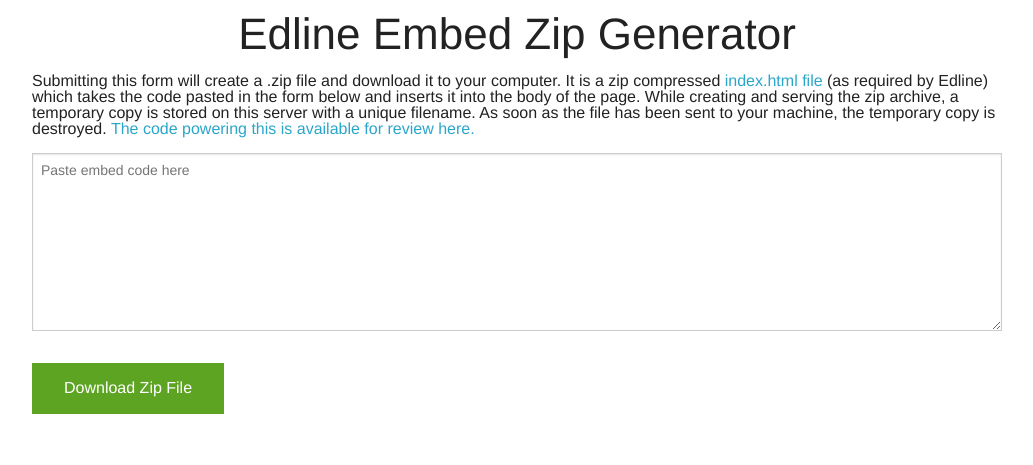
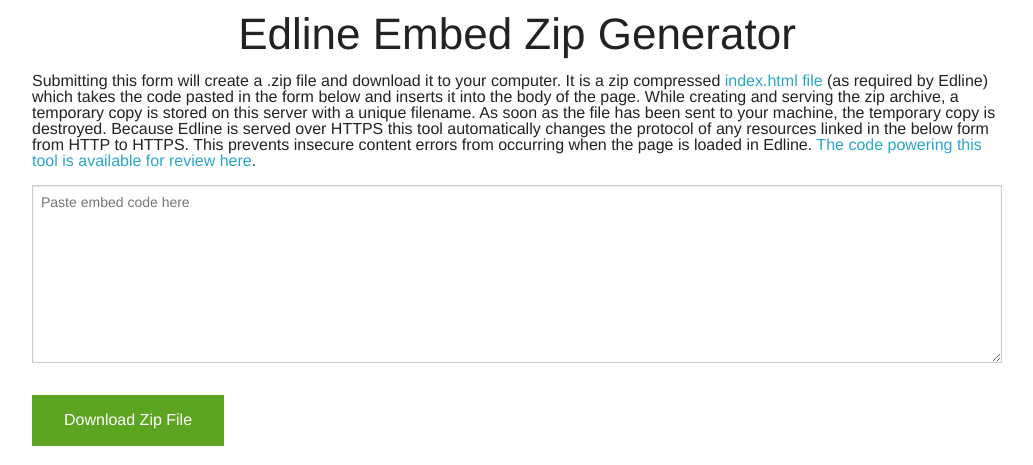
Before and after one commit to MattSurabian/edline-embed-zip-generator, a PHP site: page / in a window 1280 px wide. Shown: the top 465 px of the page, without its empty margins (123-1156 px from the left). Run offline with PHP 8.4, Linux system fonts and the light colour scheme.

Commit message:
Add note about HTTPS replacement

```diff
--- a/index.php
+++ b/index.php
@@ -16,7 +16,7 @@
 </div>
 <div class="row">
     <div class="columns">
-        Submitting this form will create a .zip file and download it to your computer. It is a zip compressed <a href="https://gist.github.com/MattSurabian/db95ee2de70fd9ce03a0" target="_blank">index.html file</a> (as required by Edline) which takes the code pasted in the form below and inserts it into the body of the page. While creating and serving the zip archive, a temporary copy is stored on this server with a unique filename. As soon as the file has been sent to your machine, the temporary copy is destroyed. <a href="https://github.com/MattSurabian/edline-embed-zip-generator" target="_blank">The code powering this is available for review here.</a><br/><br/>
+        Submitting this form will create a .zip file and download it to your computer. It is a zip compressed <a href="https://gist.github.com/MattSurabian/db95ee2de70fd9ce03a0" target="_blank">index.html file</a> (as required by Edline) which takes the code pasted in the form below and inserts it into the body of the page. While creating and serving the zip archive, a temporary copy is stored on this server with a unique filename. As soon as the file has been sent to your machine, the temporary copy is destroyed. Because Edline is served over HTTPS this tool automatically changes the protocol of any resources linked in the below form from HTTP to HTTPS. This prevents insecure content errors from occurring when the page is loaded in Edline. <a href="https://github.com/MattSurabian/edline-embed-zip-generator" target="_blank">The code powering this tool is available for review here</a>.<br/><br/>
     </div>
 
     <div class="columns">
```
